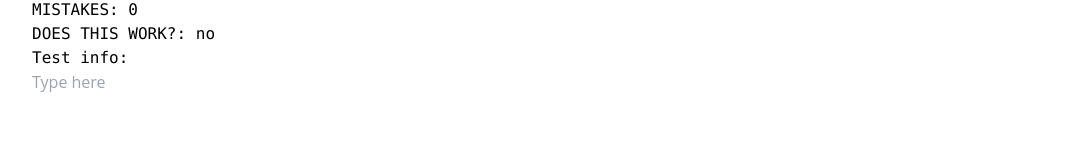
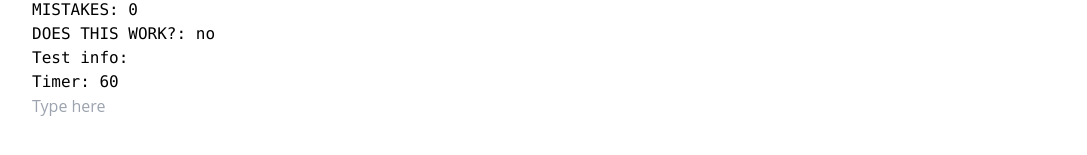
Before and after one commit to maxwellsquared/cthulhu-teaches-typing, a React (Create React App) app: page / in a window 1280 px wide. Shown: the part 615-770 px from the top of the page, without its empty margins (96-1183 px from the left). Built offline with nearby package versions, Linux system fonts and the light colour scheme.

Commit message:
adds timer function that begins on input

```diff
--- a/src/components/TypingField.jsx
+++ b/src/components/TypingField.jsx
@@ -21,6 +21,8 @@ export default function TypingField() {
   // const [timeLimit, setTimeLimit] = useState(); // stores the time limit for the test
   const timeLimit = 1; // temporary hardcoded 1 minute time limit
   const numWords = timeLimit * 225; // sets length of text to be typed
+  const [counter, setCounter] = useState(60);
+  const [started, setStarted] = useState(false);
 
   // page load
   useEffect(() => {
@@ -32,6 +34,17 @@ export default function TypingField() {
     setTotalChars(0);
     setMistakes(0);
   }, []);
+
+  //timer - will need to be told to start when user starts typing.
+  // checks if started or counter state changes, timer begins when the test starts. updates every second.
+  useEffect(() => {
+    if (started) {
+      const timer =
+      counter > 0 && setInterval(() => setCounter(counter - 1), 1000);
+    return () => clearInterval(timer);
+    }
+
+  }, [counter, started]);
 
   // called on update
   useEffect(() => {
@@ -50,6 +63,7 @@ export default function TypingField() {
 
   // successful entry of a character
   const userSuccess = function () {
+
     setThisWorks('YAY!!!!!');
     setCorrectChars((prev) => {
       return prev + 1;
@@ -88,9 +102,11 @@ export default function TypingField() {
     // this is doubled! check it out later.
     if (inputValue !== lastKey) userMistake();
 
-    //
+
     setFreshInput(true);
     userSuccess();
+    // starts test status to 'started == true' on first input
+    setStarted(true);
   };
 
   //     3. If the character typed === the next character:
@@ -115,6 +131,7 @@ export default function TypingField() {
         <div className="font-mono">MISTAKES: {totalChars - correctChars}</div>
         <div className="font-mono">DOES THIS WORK?: {thisWorks}</div>
         <div className="font-mono">Test info: {testText}</div>
+        <div className="font-mono">Timer: {counter}</div>
       </div>
       <input
         placeholder="Type here"
```
